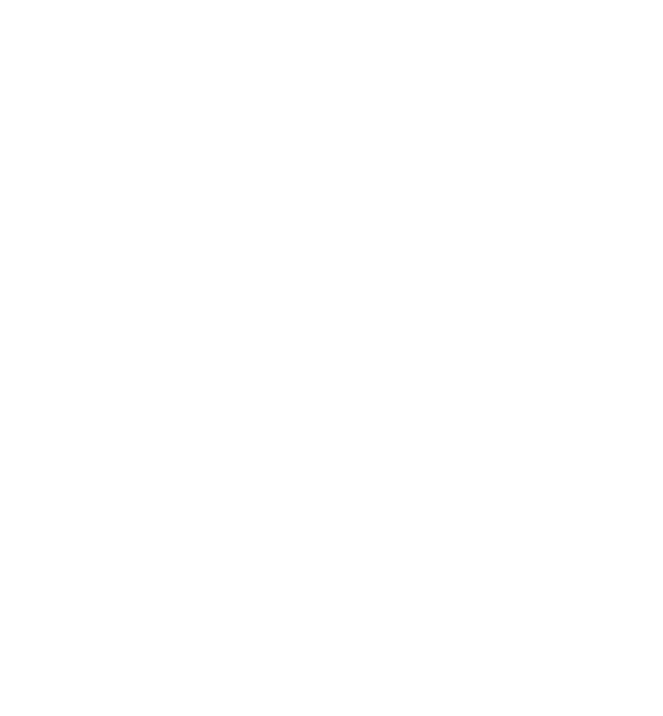
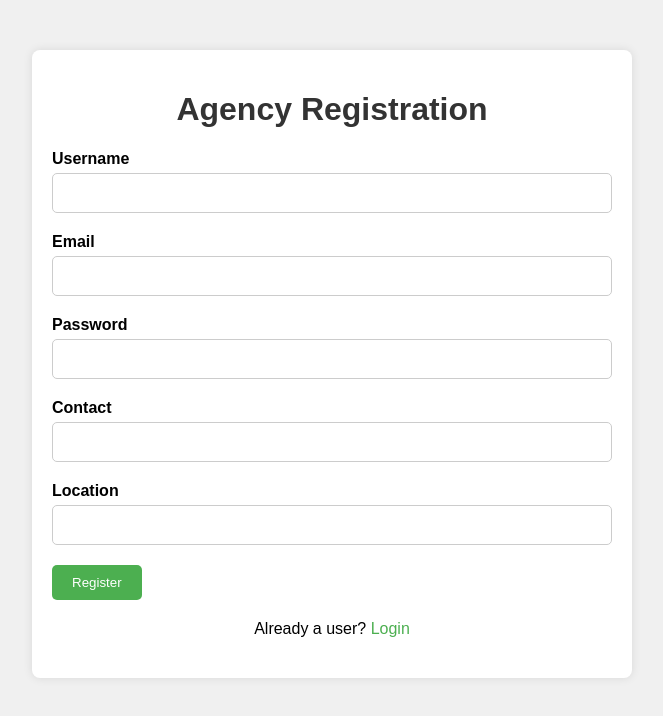
Before and after one commit to vaibhav-garg1503/ANNDAAN, a website: page frontend/partials/agency-registration.html in a window 1280 px wide. Shown: the whole page, without its empty margins (308-971 px from the left). Drawn offline with nearby package versions, Linux system fonts and the light colour scheme.

Commit message:
Registration functionality complete

```diff
--- a/frontend/home/home.css
+++ b/frontend/home/home.css
@@ -77,8 +77,8 @@ nav ul li a:hover::before {
 
 /* Dots for navigation */
 .dot {
-    height: 15px;
-    width: 15px;
+    height: 10px;
+    width: 10px;
     margin: 0 2px;
     background-color: #bbb;
     border-radius: 50%;
--- a/frontend/pages/donors-page/donors.js
+++ b/frontend/pages/donors-page/donors.js
@@ -14,7 +14,7 @@ document.addEventListener('DOMContentLoaded', () => {
           }
           data.forEach(donor => {
             const listItem = document.createElement('li');
-            listItem.textContent = `${donor.DonorName} donated ${donor.TotalDonations} pounds.`;
+            listItem.textContent = `${donor.Username} donated ${donor.TotalDonations} pounds.`;
             donorsList.appendChild(listItem);
           });
         } catch (error) {
@@ -24,7 +24,7 @@ document.addEventListener('DOMContentLoaded', () => {
 
     fetchDonors();
     document.getElementById('donate-button').addEventListener('click', () => {
-        // Redirect to a donation form or show a donation modal
         alert('Redirecting to donation form...');
+        window.location.href = '../../partials/hostel-registration.html';
     });
 });
--- /dev/null
+++ b/frontend/partials/agency-registration.css
@@ -0,0 +1,72 @@
+body {
+    font-family: Arial, sans-serif;
+    background-color: #f0f0f0;
+    margin: 0;
+    padding: 0;
+}
+
+.container {
+    max-width: 600px;
+    margin: 50px auto;
+    background-color: #fff;
+    padding: 20px;
+    border-radius: 8px;
+    box-shadow: 0 0 10px rgba(0, 0, 0, 0.1);
+    box-sizing: border-box;
+}
+
+h1 {
+    text-align: center;
+    color: #333;
+}
+
+.form-group {
+    margin-bottom: 20px;
+}
+
+label {
+    display: block;
+    font-weight: bold;
+    margin-bottom: 5px;
+}
+
+input[type="text"],
+input[type="email"],
+input[type="password"] {
+    width: 100%;
+    padding: 10px;
+    font-size: 16px;
+    border: 1px solid #ccc;
+    border-radius: 5px;
+    box-sizing: border-box;
+}
+
+.btn {
+    display: inline-block;
+    background-color: #4CAF50;
+    color: #fff;
+    text-decoration: none;
+    padding: 10px 20px;
+    border-radius: 5px;
+    cursor: pointer;
+    transition: background-color 0.3s ease;
+    border: none;
+}
+
+.btn:hover {
+    background-color: #45a049;
+}
+
+.login-link {
+    text-align: center;
+    margin-top: 20px;
+}
+
+.login-link a {
+    color: #4CAF50;
+    text-decoration: none;
+}
+
+.login-link a:hover {
+    text-decoration: underline;
+}
--- a/frontend/partials/agency-registration.html
+++ b/frontend/partials/agency-registration.html
@@ -0,0 +1,76 @@
+<!DOCTYPE html>
+<html lang="en">
+<head>
+    <meta charset="UTF-8">
+    <meta name="viewport" content="width=device-width, initial-scale=1.0">
+    <title>Agency Registration</title>
+    <link rel="stylesheet" href="agency-registration.css">
+</head>
+<body>
+    <div class="container">
+        <h1>Agency Registration</h1>
+        <form id="registrationForm">
+            <div class="form-group">
+                <label for="username">Username</label>
+                <input type="text" id="username" name="username" required>
+            </div>
+            <div class="form-group">
+                <label for="email">Email</label>
+                <input type="email" id="email" name="email" required>
+            </div>
+            <div class="form-group">
+                <label for="password">Password</label>
+                <input type="password" id="password" name="password" required>
+            </div>
+            <div class="form-group">
+                <label for="contact">Contact</label>
+                <input type="text" id="contact" name="contact" required>
+            </div>
+            <div class="form-group">
+                <label for="location">Location</label>
+                <input type="text" id="location" name="location" required>
+            </div>
+            <div class="form-group">
+                <button type="submit" class="btn">Register</button>
+            </div>
+            <div class="form-group login-link">
+                <span>Already a user? <a href="/login">Login</a></span>
+            </div>
+        </form>
+    </div>
+
+    <script src="https://unpkg.com/axios/dist/axios.min.js"></script>
+    <script>
+        const form = document.getElementById('registrationForm');
+
+        form.addEventListener('submit', function(event) {
+            event.preventDefault();
+
+            const formData = new FormData(form);
+            const userData = {};
+            formData.forEach((value, key) => {
+                userData[key] = value;
+            });
+
+            axios.post('http://localhost:3000/register_agency', userData)
+                .then(response => {
+                    console.log(response.data);
+                    alert('Agency registered successfully!');
+                    // Redirect or perform any other action after registration
+                })
+                .catch(error => {
+                    console.error('Error:', error);
+                    if (error.response && error.response.data.message === 'Email already exists') {
+                        alert('Email already exists. Please use a different email.');
+                    }
+                    else if(error.response && error.response.data.message === 'Username already exists') {
+                        alert('Username already exists. Please use a different name.');
+                    }
+                    else {
+                        alert('Registration failed. Please try again.');
+                    }
+                });
+        });
+    </script>
+</body>
+</html>
--- /dev/null
+++ b/frontend/partials/hostel-registration.css
@@ -0,0 +1,72 @@
+body {
+    font-family: Arial, sans-serif;
+    background-color: #f0f0f0;
+    margin: 0;
+    padding: 0;
+}
+
+.container {
+    max-width: 600px;
+    margin: 50px auto;
+    background-color: #fff;
+    padding: 20px;
+    border-radius: 8px;
+    box-shadow: 0 0 10px rgba(0, 0, 0, 0.1);
+    box-sizing: border-box;
+}
+
+h1 {
+    text-align: center;
+    color: #333;
+}
+
+.form-group {
+    margin-bottom: 20px;
+}
+
+label {
+    display: block;
+    font-weight: bold;
+    margin-bottom: 5px;
+}
+
+input[type="text"],
+input[type="email"],
+input[type="password"] {
+    width: 100%;
+    padding: 10px;
+    font-size: 16px;
+    border: 1px solid #ccc;
+    border-radius: 5px;
+    box-sizing: border-box;
+}
+
+.btn {
+    display: inline-block;
+    background-color: #4CAF50;
+    color: #fff;
+    text-decoration: none;
+    padding: 10px 20px;
+    border-radius: 5px;
+    cursor: pointer;
+    transition: background-color 0.3s ease;
+    border: none;
+}
+
+.btn:hover {
+    background-color: #45a049;
+}
+
+.login-link {
+    text-align: center;
+    margin-top: 20px;
+}
+
+.login-link a {
+    color: #4CAF50;
+    text-decoration: none;
+}
+
+.login-link a:hover {
+    text-decoration: underline;
+}
```
Also changed, not shown: backend/server.js (+153 -4 lines), frontend/home/home.html (+5 -5 lines), frontend/pages/about-page/about.html (+1 -1 lines), frontend/pages/donors-page/donors.html (+2 -2 lines), frontend/pages/join-page/join.html (+2 -7 lines), frontend/partials/hostel-registration.html (+76 -0 lines), frontend/assets/1.png (added), frontend/partials/user-registration.html (deleted).
